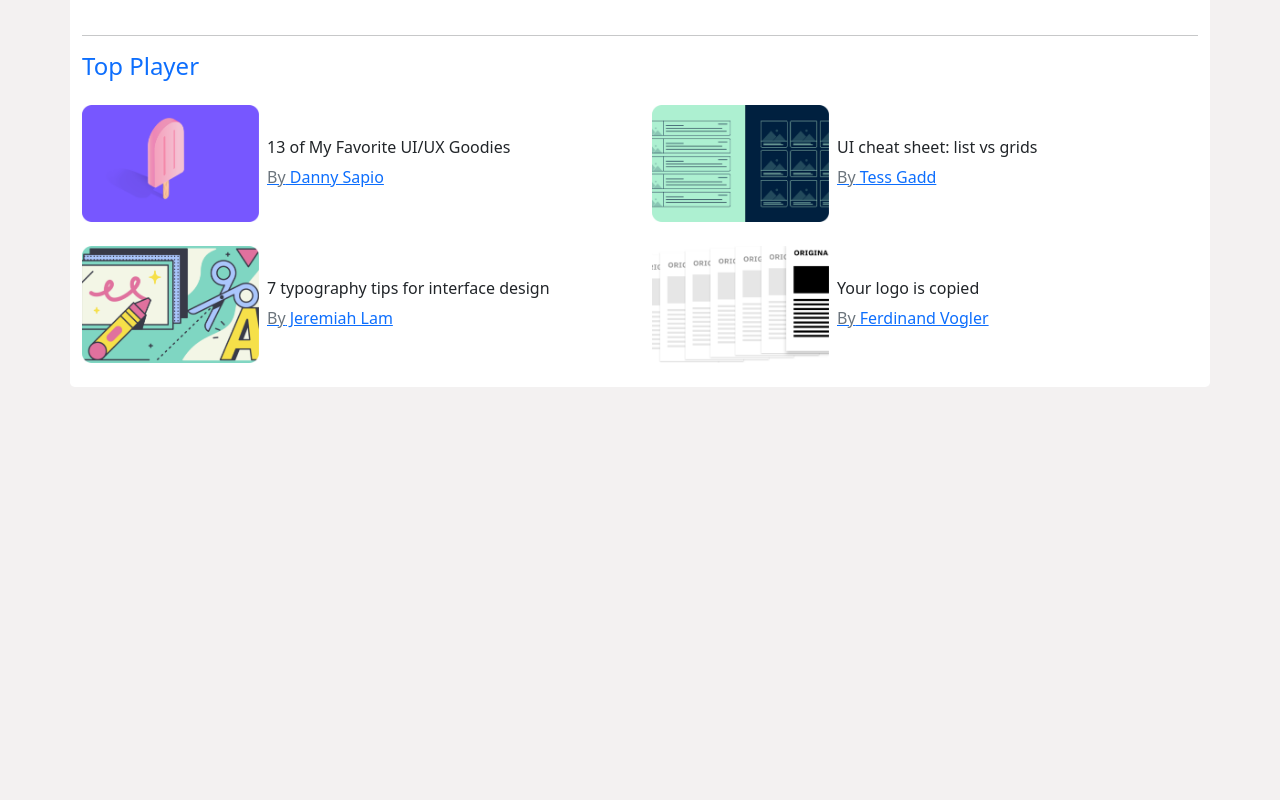
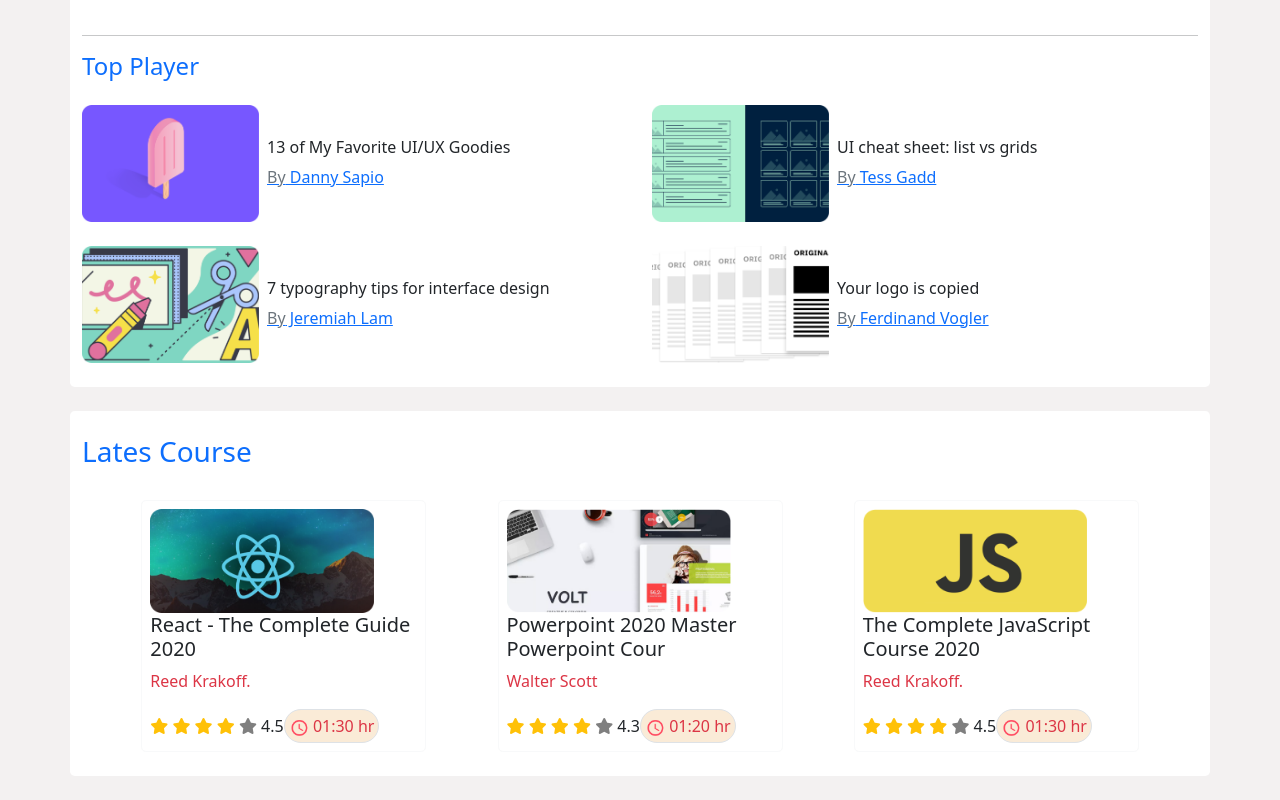
Before and after one commit to shahinanis/bootstrap-leader-board, a plain HTML site: page index.html in a window 1280 px wide. Shown: the part 317-1117 px from the top of the page. Before the commit the page ends 800 px from the top, so only its background shows below. Drawn offline with Linux system fonts and the light colour scheme.

Commit message:
complete project

```diff
--- a/index.html
+++ b/index.html
@@ -6,6 +6,13 @@
     <meta name="viewport" content="width=device-width, initial-scale=1.0" />
     <title>Bootstrap first project leader project</title>
     <link rel="stylesheet" href="css/bootstrap.min.css" />
+    <link
+      rel="stylesheet"
+      href="https://cdnjs.cloudflare.com/ajax/libs/font-awesome/6.1.2/css/all.min.css"
+      integrity="sha512-1sCRPdkRXhBV2PBLUdRb4tMg1w2YPf37qatUFeS7zlBy7jJI8Lf4VHwWfZZfpXtYSLy85pkm9GaYVYMfw5BC1A=="
+      crossorigin="anonymous"
+      referrerpolicy="no-referrer"
+    />
   </head>
   <body style="background-color: #f3f1f1">
     <!-- menu section -->
@@ -115,6 +122,85 @@
           </div>
         </div>
       </section>
+
+      <!-- latest course -->
+
+      <section class="container bg-white my-4 rounded-3">
+        <div>
+          <h3 class="text-primary pt-4 pb-4">Lates Course</h3>
+          <div class="row d-flex justify-content-evenly pb-4">
+            <div class="col-lg-3 col-md-6 border border-light rounded-3 p-2">
+              <img src="/images/courses/course-1.png" alt="" width="224" height="104" />
+              <h5>React - The Complete Guide 2020</h5>
+              <p class="text-danger">Reed Krakoff.</p>
+              <div class="d-flex align-items-center">
+                <div>
+                  <i class="fa-solid fa-star text-warning"></i>
+                  <i class="fa-solid fa-star text-warning"></i>
+                  <i class="fa-solid fa-star text-warning"></i>
+                  <i class="fa-solid fa-star text-warning"></i>
+                  <i class="fa-solid fa-star text-black-50"></i>
+                  <span>4.5</span>
+                </div>
+
+                <div
+                  style="background-color: antiquewhite"
+                  class="border text-danger rounded-pill p-1"
+                >
+                  <img src="/images/icons/clock.png" alt="" width="20" height="20" />
+                  <span>01:30 hr</span>
+                </div>
+              </div>
+            </div>
+            <div class="col-lg-3 col-md-6 border border-light rounded-3 p-2">
+              <img src="/images/courses/course-2.png" alt="" width="224" height="104" />
+              <h5>Powerpoint 2020 Master Powerpoint Cour</h5>
+              <p class="text-danger">Walter Scott</p>
+              <div class="d-flex align-items-center">
+                <div>
+                  <i class="fa-solid fa-star text-warning"></i>
+                  <i class="fa-solid fa-star text-warning"></i>
+                  <i class="fa-solid fa-star text-warning"></i>
+                  <i class="fa-solid fa-star text-warning"></i>
+                  <i class="fa-solid fa-star text-black-50"></i>
+                  <span>4.3</span>
+                </div>
+
+                <div
+                  style="background-color: antiquewhite"
+                  class="border text-danger rounded-pill p-1"
+                >
+                  <img src="/images/icons/clock.png" alt="" width="20" height="20" />
+                  <span>01:20 hr</span>
+                </div>
+              </div>
+            </div>
+            <div class="col-lg-3 col-md-6 border border-light rounded-3 p-2">
+              <img src="/images/courses/course-3.png" alt="" width="224" height="104" />
+              <h5>The Complete JavaScript Course 2020</h5>
+              <p class="text-danger">Reed Krakoff.</p>
+              <div class="d-flex align-items-center">
+                <div>
+                  <i class="fa-solid fa-star text-warning"></i>
+                  <i class="fa-solid fa-star text-warning"></i>
+                  <i class="fa-solid fa-star text-warning"></i>
+                  <i class="fa-solid fa-star text-warning"></i>
+                  <i class="fa-solid fa-star text-black-50"></i>
+                  <span>4.5</span>
+                </div>
+
+                <div
+                  style="background-color: antiquewhite"
+                  class="border text-danger rounded-pill p-1"
+                >
+                  <img src="/images/icons/clock.png" alt="" width="20" height="20" />
+                  <span>01:30 hr</span>
+                </div>
+              </div>
+            </div>
+          </div>
+        </div>
+      </section>
     </main>
     <script src="js/bootstrap.bundle.min.js"></script>
   </body>
```
